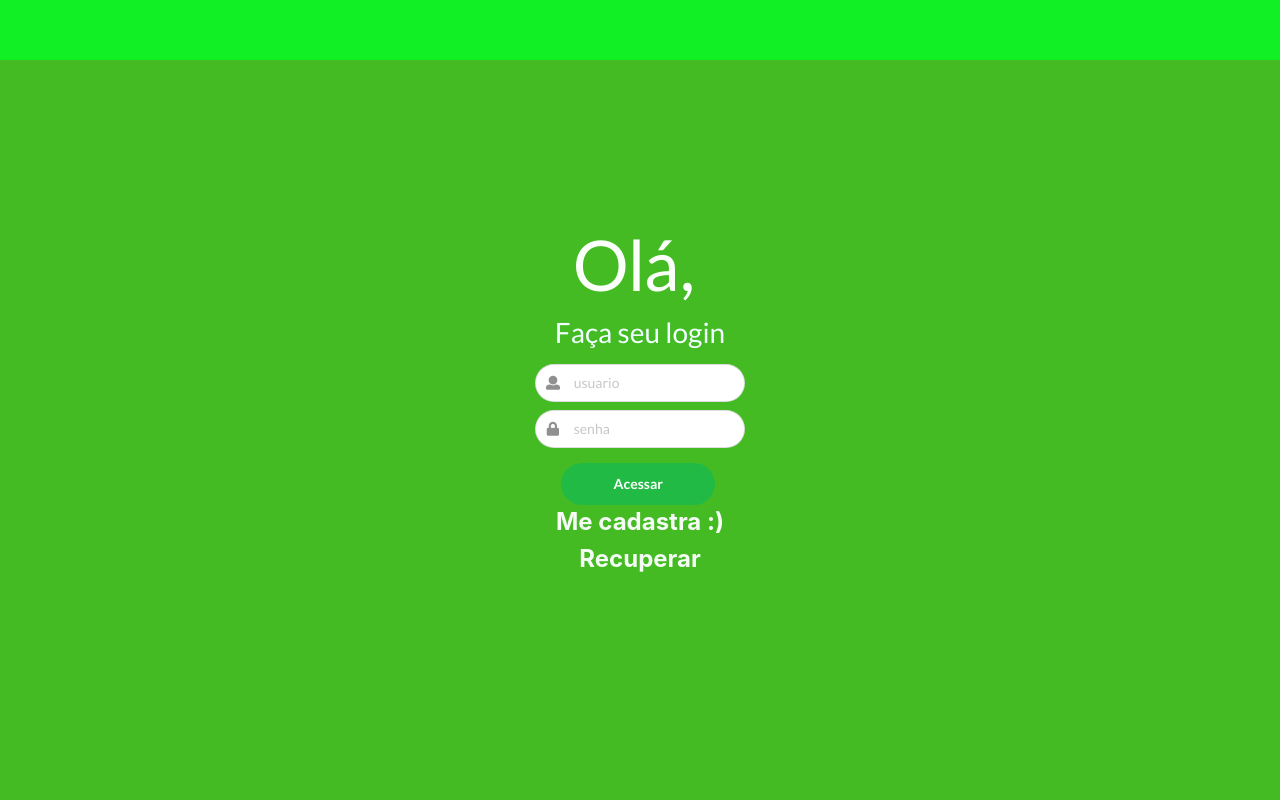
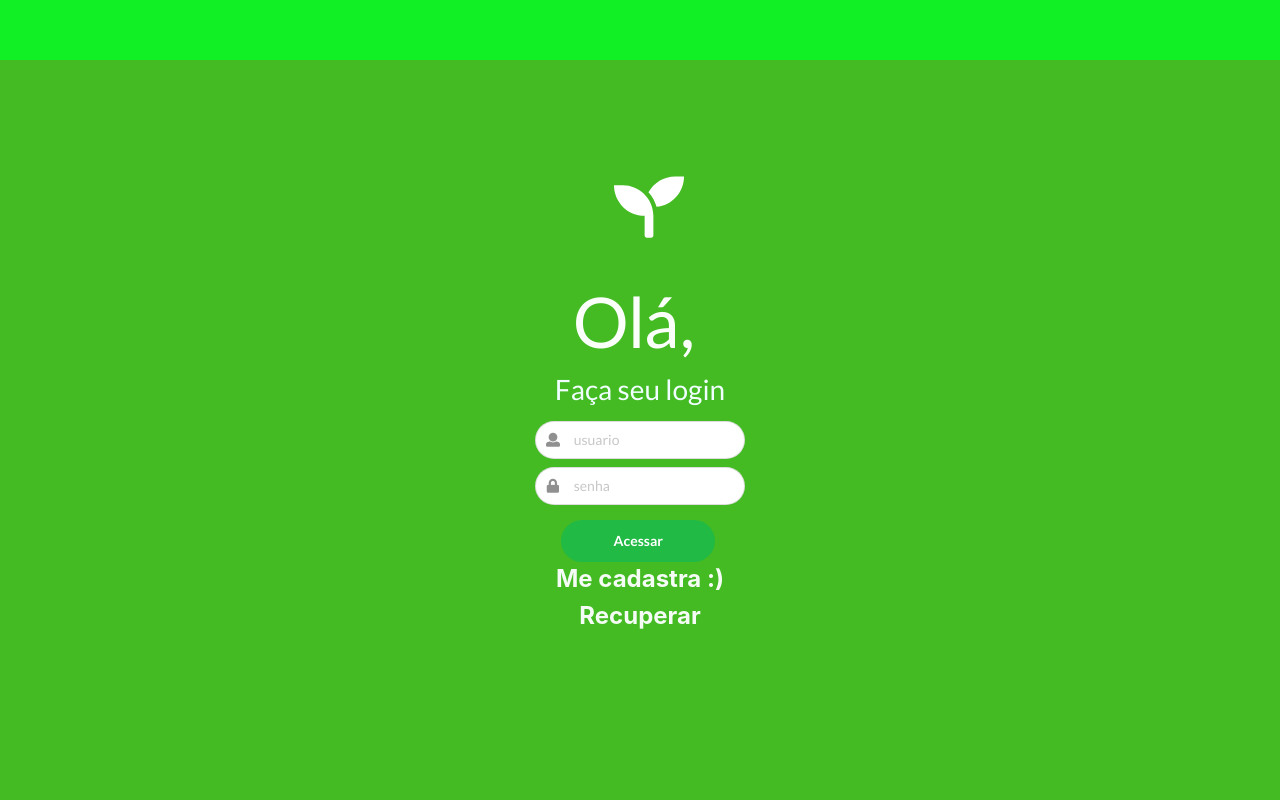
Before and after one commit to MarllonCampos/TCC-Faculdade, a React (Create React App) app in the folder front-end/: page / in a window 1280 px wide. Shown: the top 800 px of the page. Built offline with nearby package versions, Linux system fonts and the light colour scheme.

Commit message:
Card estufa
criando componets

```diff
--- a/front-end/src/components/login.js
+++ b/front-end/src/components/login.js
@@ -2,6 +2,8 @@
 import Title from "../components/Title"
 import Button from '../components/Button'
 import Input from "../components/input"
+import { FontAwesomeIcon } from '@fortawesome/react-fontawesome'
+import { faLightbulb, faFan, faWater,faSeedling } from '@fortawesome/free-solid-svg-icons'
 
 
 
@@ -15,7 +17,7 @@
 
             <div className="conteinerLogin">
 
-
+< FontAwesomeIcon id="icone" className="icone fa-5x" fa-2x icon={faSeedling}/>
                 <Title title="Faça seu login" />
                 <Input tipo="texto" nome="usuario" icon="user icon" />
                 <Input tipo="password" nome="senha" icon="lock icon" />
```
